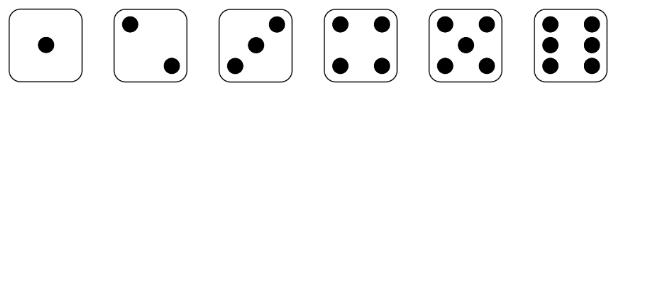
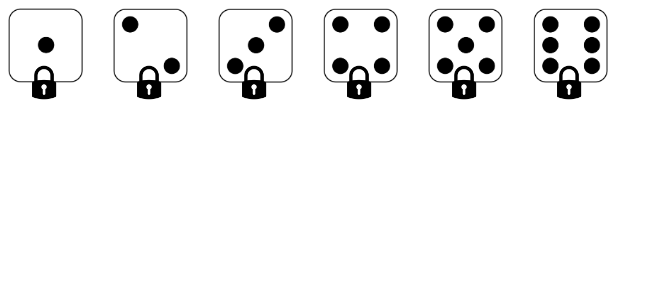
Before and after one commit to SkipperEl/yz2, a Next.js app: page / in a window 1280 px wide. Shown: the top 300 px of the page, without its empty margins (0-663 px from the left). Built offline with nearby package versions, Linux system fonts and the light colour scheme.

Commit message:
add die icon

```diff
--- a/components/die.js
+++ b/components/die.js
@@ -1,14 +1,35 @@
+
+const containerStyle = {
+  width: "75px",
+  height: "100px",
+  display: "flex",
+  flexDirection: "column",
+  alignItems: "center"
+};
+
 const imgStyle = {
   width: "75px",
   height: "75px"
 };
 
+const lockStyle = {
+  width: "35px",
+  height: "35px",
+  marginTop: "-18px"
+};
+
 const Die = props => (
-  <img
-    src={`/die_${props.value}.png`}
-    style={imgStyle}
-    onClick={props.onClick}
-  />
+  <div style={containerStyle}>
+    <img
+      src={`/die_${props.value}.png`}
+      style={imgStyle}
+      onClick={props.onClick}
+    />
+    <img
+      src="/lock.png"
+      style={lockStyle}
+    />
+  </div>
 );
 
 export default Die;
```
